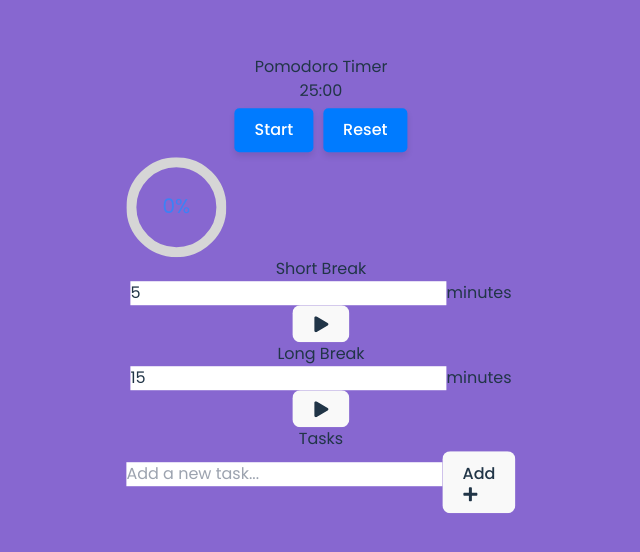
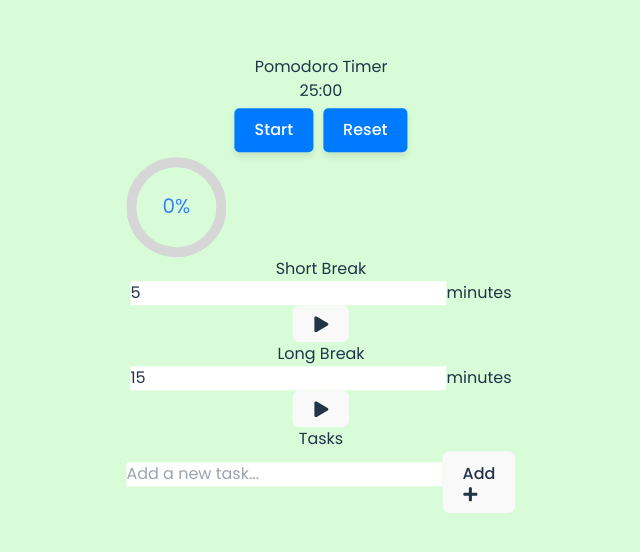
Before and after one commit to Augnik03/PomoTimer, a React (Vite) app: page / in a window 1280 px wide. Shown: the part 116-668 px from the top of the page, without its empty margins (319-959 px from the left). Built offline with nearby package versions, Linux system fonts and the light colour scheme.

Commit message:
changed the background color

```diff
--- a/src/index.css
+++ b/src/index.css
@@ -7,7 +7,7 @@
 }
 
 html, body {
-  background-color: rgb(135, 103, 208);
+  background-color: rgb(216, 252, 216) ;
   min-height: 100vh;
   margin: 0;
   padding: 0;
```
